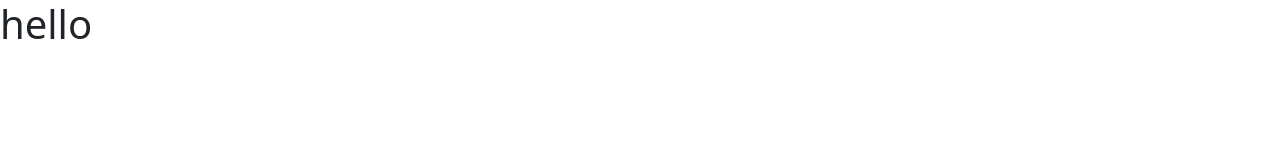
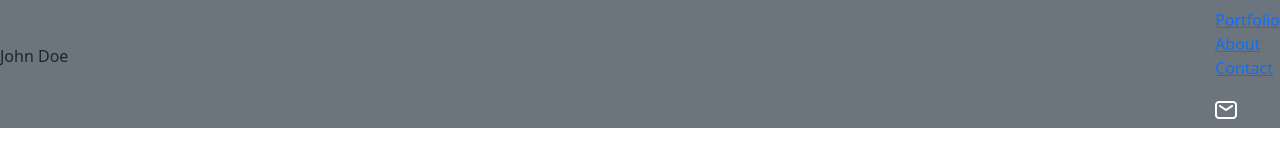
Before and after one commit to gids-dadi/Try-Bootstrap, a plain HTML site: page index.html in a window 1280 px wide. Drawn offline with nearby package versions, Linux system fonts and the light colour scheme.

Commit message:
Add nav class

```diff
--- a/index.html
+++ b/index.html
@@ -13,7 +13,28 @@
     <title>Portfolio:Bootstrap</title>
   </head>
   <body>
-    <h1>hello</h1>
+    <header>
+      <nav class="navbar bg-secondary">
+        <div class="name_logo">
+          <p>John Doe</p>
+        </div>
+
+        <div class="nav-item">
+          <ul class="list-unstyled">
+            <li>
+              <a href="#works" class="nav-links portfolio-link">Portfolio</a>
+            </li>
+            <li>
+              <a href="#about-myself" class="nav-links about-link">About</a>
+            </li>
+            <li>
+              <a href="#contact-me" class="nav-links contact-link">Contact</a>
+            </li>
+          </ul>
+          <a href="#"> <img src="Icons/Rec.png" alt="Notification icon" /></a>
+        </div>
+      </nav>
+    </header>
 
     <script
       src="https://cdn.jsdelivr.net/npm/bootstrap@5.0.2/dist/js/bootstrap.bundle.min.js"
```
Also changed, not shown: Icons/Rec.png (added).
